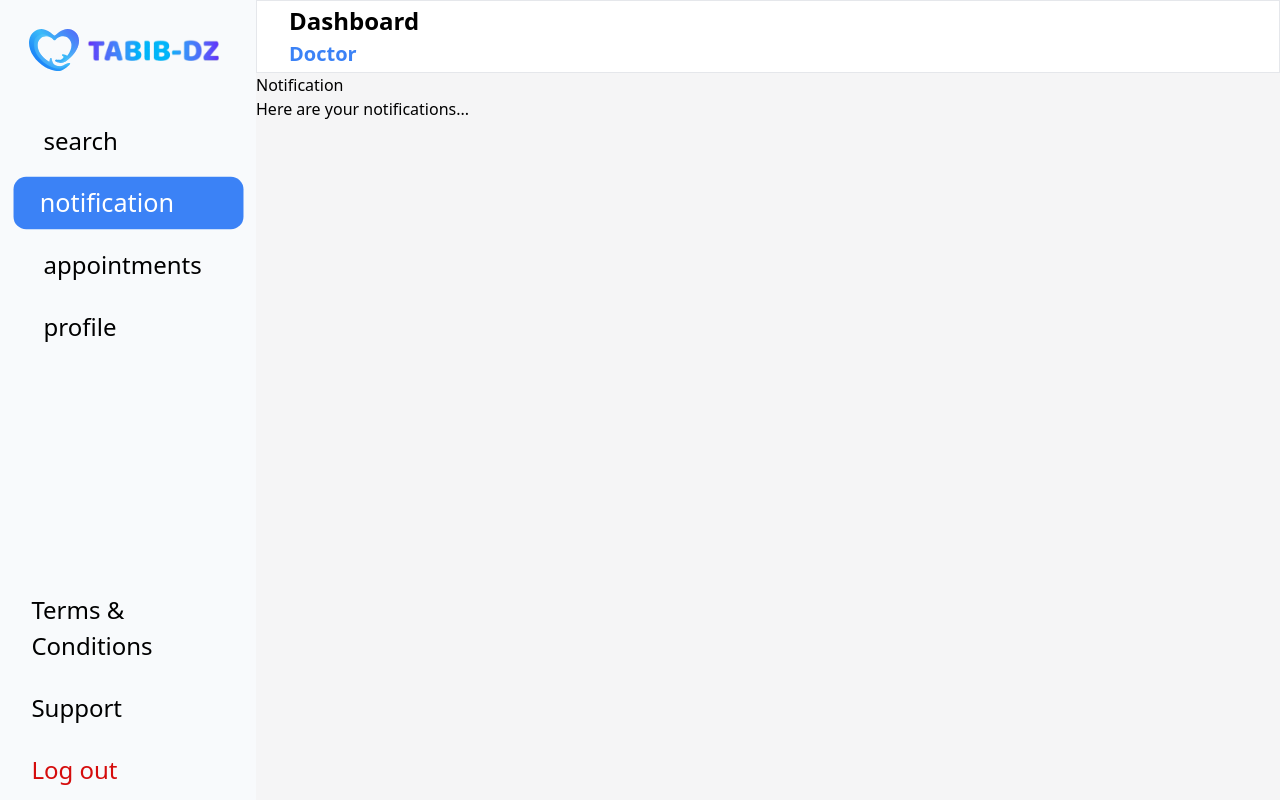
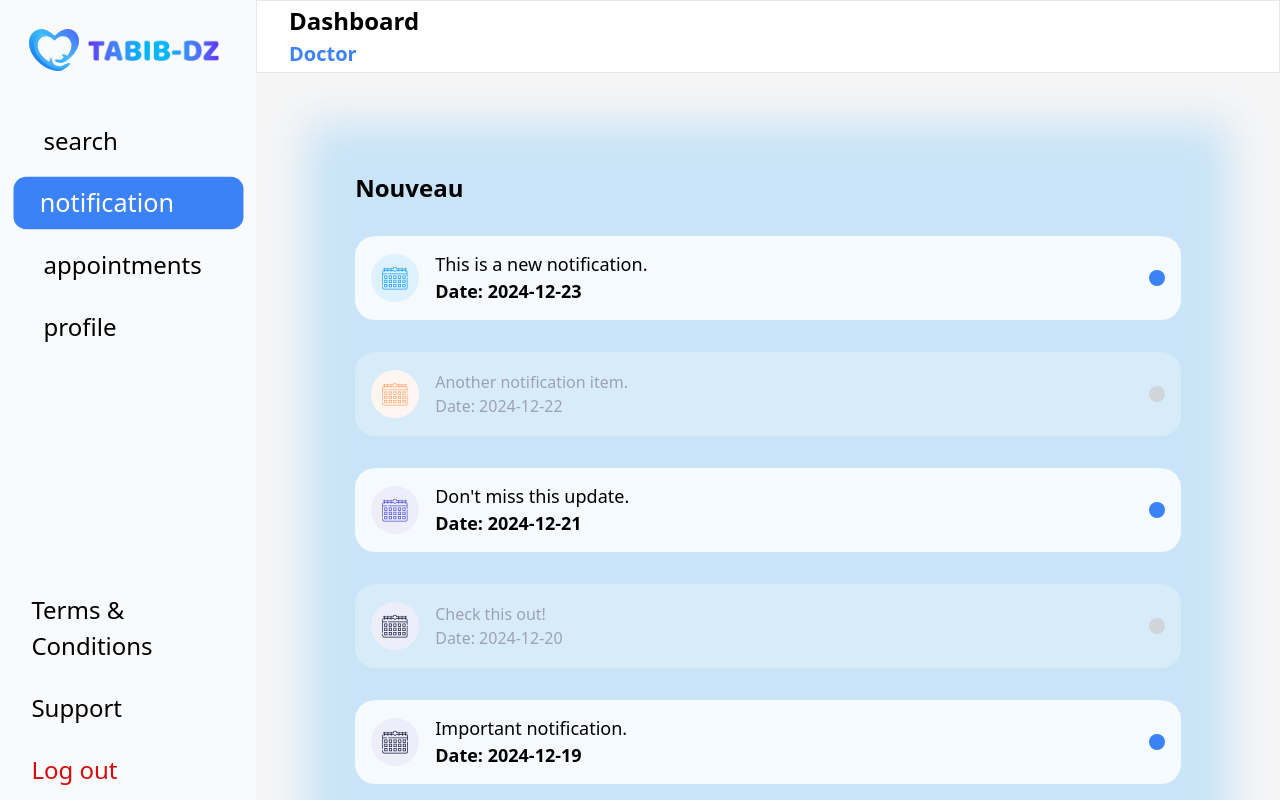
Before and after one commit to bouabca/DZtabib, a Next.js app: page /pages/dashPat/notification in a window 1280 px wide. Built offline with nearby package versions, Linux system fonts and the light colour scheme.

Commit message:
adding notification to the patient side

```diff
--- a/app/pages/dashPat/notification/page.tsx
+++ b/app/pages/dashPat/notification/page.tsx
@@ -1,11 +1,38 @@
-// /app/dash/notification/page.tsx
+// /pages/dash/notification.tsx
 import React from "react";
+import NotificationItem from "../../../../components/docdashComp/notify";
+const Notification = () => {
+  const notifications = [
+    { message: "This is a new notification.", date: "2024-12-23", viewed: false },
+    { message: "Another notification item.", date: "2024-12-22", viewed: true },
+    { message: "Don't miss this update.", date: "2024-12-21", viewed: false },
+    { message: "Check this out!", date: "2024-12-20", viewed: true },
+    { message: "Important notification.", date: "2024-12-19", viewed: false },
+    { message: "This is a new notification.", date: "2024-12-23", viewed: false },
+    { message: "Another notification item.", date: "2024-12-22", viewed: true },
+    { message: "Don't miss this update.", date: "2024-12-21", viewed: false },
+    { message: "This is a new notification.", date: "2024-12-23", viewed: false },
+    { message: "Another notification item.", date: "2024-12-22", viewed: true },
+    { message: "Don't miss this update.", date: "2024-12-21", viewed: false },
+  ];
 
-const Notification = () => {
   return (
-    <div>
-      <h1>Notification</h1>
-      <p>Here are your notifications...</p>
+    <div className="relative md:w-[90%] mt-[5%] mx-auto md:p-4 flex flex-col">
+      <div className="absolute inset-0 md:bg-[#18A0FB] md:bg-opacity-20 blur-[20px] rounded-lg"></div>
+      <div className="relative p-8 z-10 flex flex-col gap-8">
+        <div className="flex flex-col  gap-8">
+          <h2 className="text-2xl  font-bold">Nouveau</h2>
+          {notifications.map((notification, index) => (
+            <NotificationItem
+              key={index}
+              imgSrc={`/svg/not${(index % 5) + 1}.svg`} // Dynamically vary image paths
+              message={notification.message}
+              date={notification.date}
+              viewed={notification.viewed}
+            />
+          ))}
+        </div>
+      </div>
     </div>
   );
 };
```
